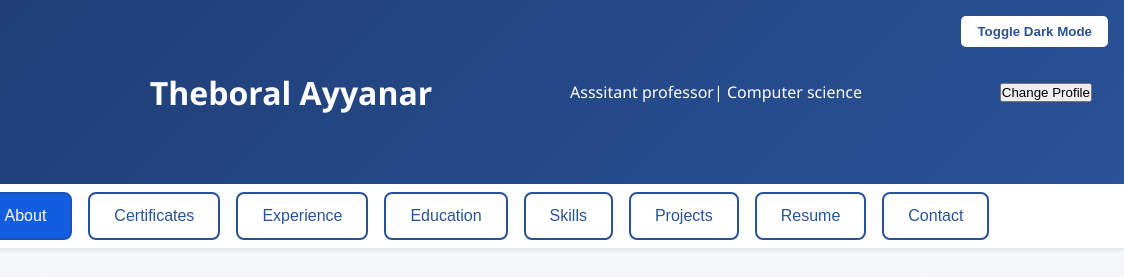
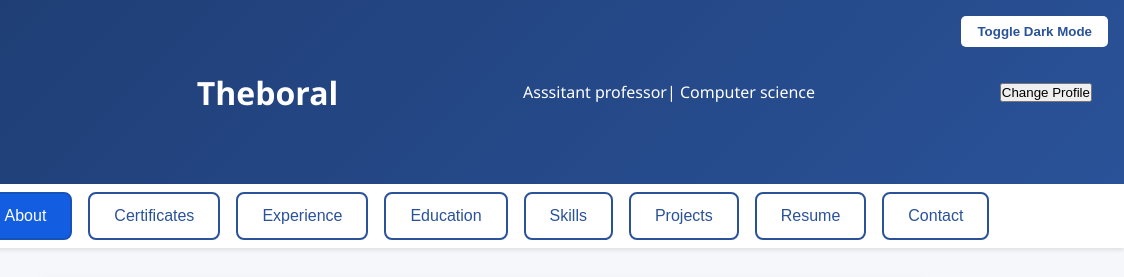
Before and after one commit to Theboral-Ayyanar/FDP_oddsem, a plain HTML site: page index.html in a window 1280 px wide. Shown: the top 277 px of the page, 156-1280 px from the left. Drawn offline with Linux system fonts and the light colour scheme.

Commit message:
Update index.html

```diff
--- a/index.html
+++ b/index.html
@@ -200,7 +200,7 @@
   <button class="dark-toggle" onclick="toggleDarkMode()">Toggle Dark Mode</button>
   <img src="./1000565874.jpg" alt="Profile Picture" class="profile-picture" id="profileImage" style="margin: 0 1rem 0 0; align-self: flex-start;">
   <div style="text-align: left;">
-    <h1>Theboral Ayyanar</h1>
+    <h1>Theboral </h1>
 
   </div>
   <p>Asssitant professor| Computer science</p>
```
